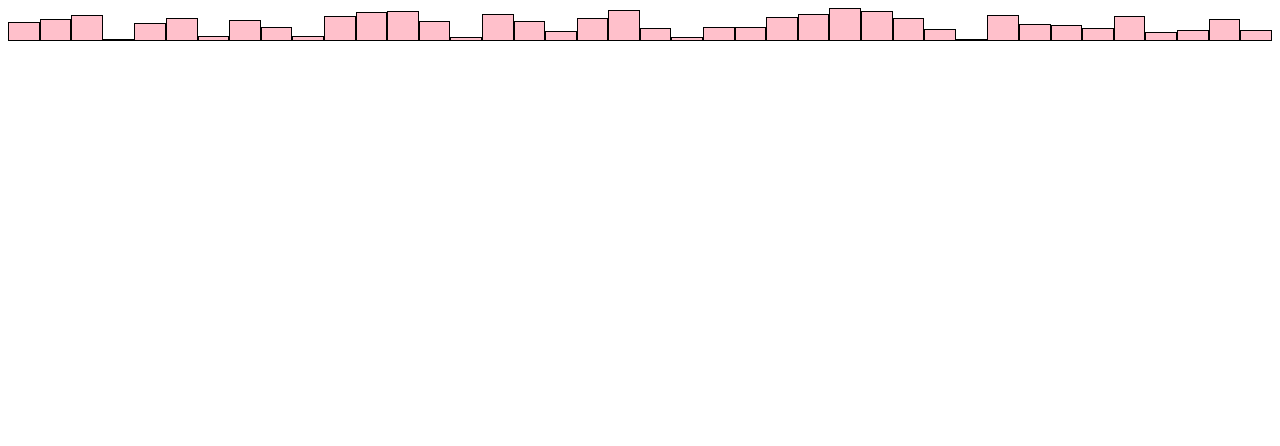
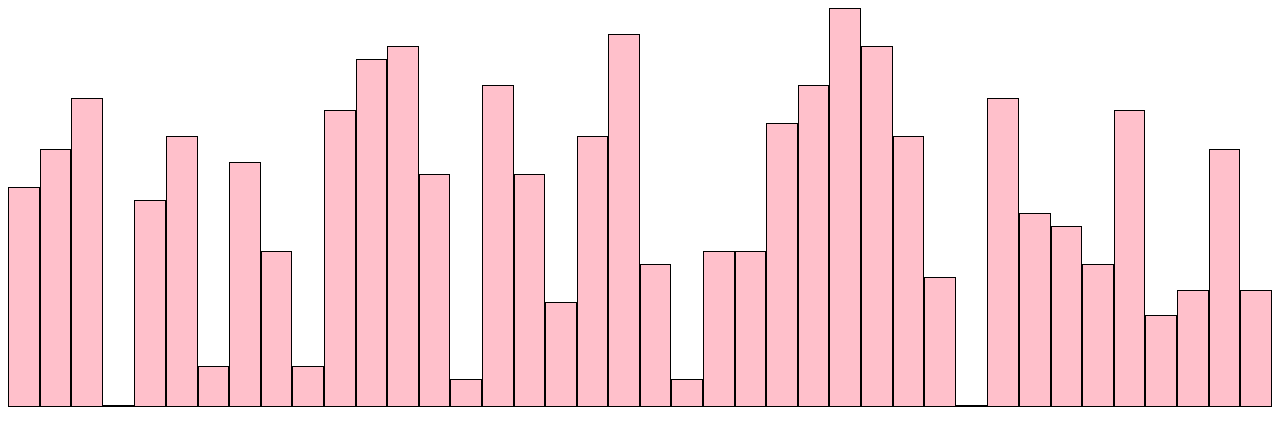
Before and after one commit to Laaufey/Bar-chart, a plain HTML site: page index.html in a window 1280 px wide. Drawn offline with Linux system fonts and the light colour scheme.

Commit message:
styling the bars

```diff
--- a/script.js
+++ b/script.js
@@ -40,6 +40,6 @@ function start() {
   array.push(queueSize);
 
   for (let i = 0; i < 40; i++) {
-    allBars[i].style.height = array[i] + "px";
+    allBars[i].style.height = array[i] + "vw";
   }
 }
--- a/style.css
+++ b/style.css
@@ -1,7 +1,7 @@
 .bar {
   background-color: pink;
-  height: ;
-  width: 40px;
+  height: 50vw;
+  width: 40vw;
   border: solid 1px black;
   align-self: baseline;
 }
```
